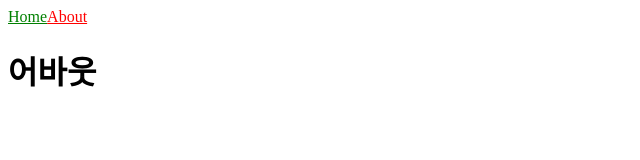
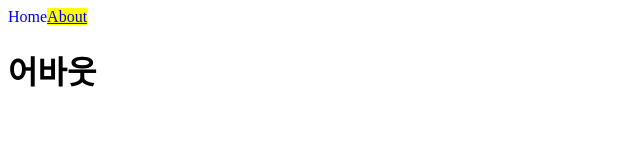
Before and after one commit to LJS0000/hnn-next-prac-js, a Next.js app: page /about in a window 1280 px wide. Shown: the top 160 px of the page, without its empty margins (0-640 px from the left). Built offline with nearby package versions, Linux system fonts and the light colour scheme.

Commit message:
Chore: Next CSS 연습

```diff
--- /dev/null
+++ b/src/pages/about.module.css
@@ -0,0 +1,7 @@
+.active {
+  background-color: yellow;
+}
+
+.line {
+  text-decoration: none;
+}
--- a/src/pages/about.tsx
+++ b/src/pages/about.tsx
@@ -1,5 +1,6 @@
 import Link from 'next/link';
 import { useRouter } from 'next/router';
+import styles from './about.module.css';
 
 export default function About() {
   const router = useRouter();
@@ -9,13 +10,19 @@ export default function About() {
     <div>
       <nav>
         <Link
-          style={{ color: router.pathname === '/' ? 'red' : 'green' }}
+          className={`
+          ${styles.line}
+          ${router.pathname === '/' ? styles.active : ''}
+          `}
           href="/"
         >
           Home
         </Link>
         <Link
-          style={{ color: router.pathname === '/about' ? 'red' : 'green' }}
+          className={[
+            styles.link,
+            router.pathname === '/about' ? styles.active : 'gren',
+          ].join(' ')}
           href="/"
         >
           About
```
